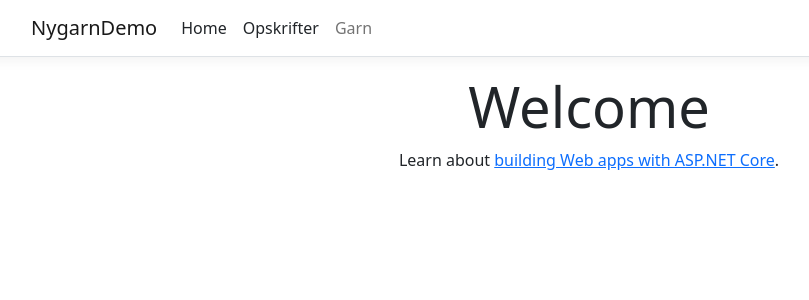
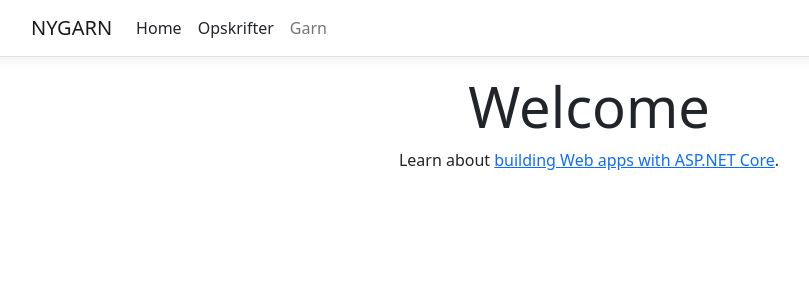
Before and after one commit to EmmaHyttel/NygarnDemo, an ASP.NET Core app: page / in a window 1280 px wide. Shown: the top 300 px of the page, without its empty margins (51-860 px from the left). Run offline with ASP.NET Core 8, Linux system fonts and the light colour scheme; style sheets or scripts are compiled from the project's sources.

Commit message:
Navnet på Nygarn i hjørnet af navbar, så den ikke hedder nygarn demo

```diff
--- a/NygarnDemo/Pages/Shared/_Layout.cshtml
+++ b/NygarnDemo/Pages/Shared/_Layout.cshtml
@@ -12,7 +12,7 @@
     <header>
         <nav class="navbar navbar-expand-sm navbar-toggleable-sm navbar-light bg-white border-bottom box-shadow mb-3">
             <div class="container">
-                <a class="navbar-brand" asp-area="" asp-page="/Index">NygarnDemo</a>
+                <a class="navbar-brand" asp-area="" asp-page="/Index">NYGARN</a>
                 <button class="navbar-toggler" type="button" data-bs-toggle="collapse" data-bs-target=".navbar-collapse" aria-controls="navbarSupportedContent"
                         aria-expanded="false" aria-label="Toggle navigation">
                     <span class="navbar-toggler-icon"></span>
```
